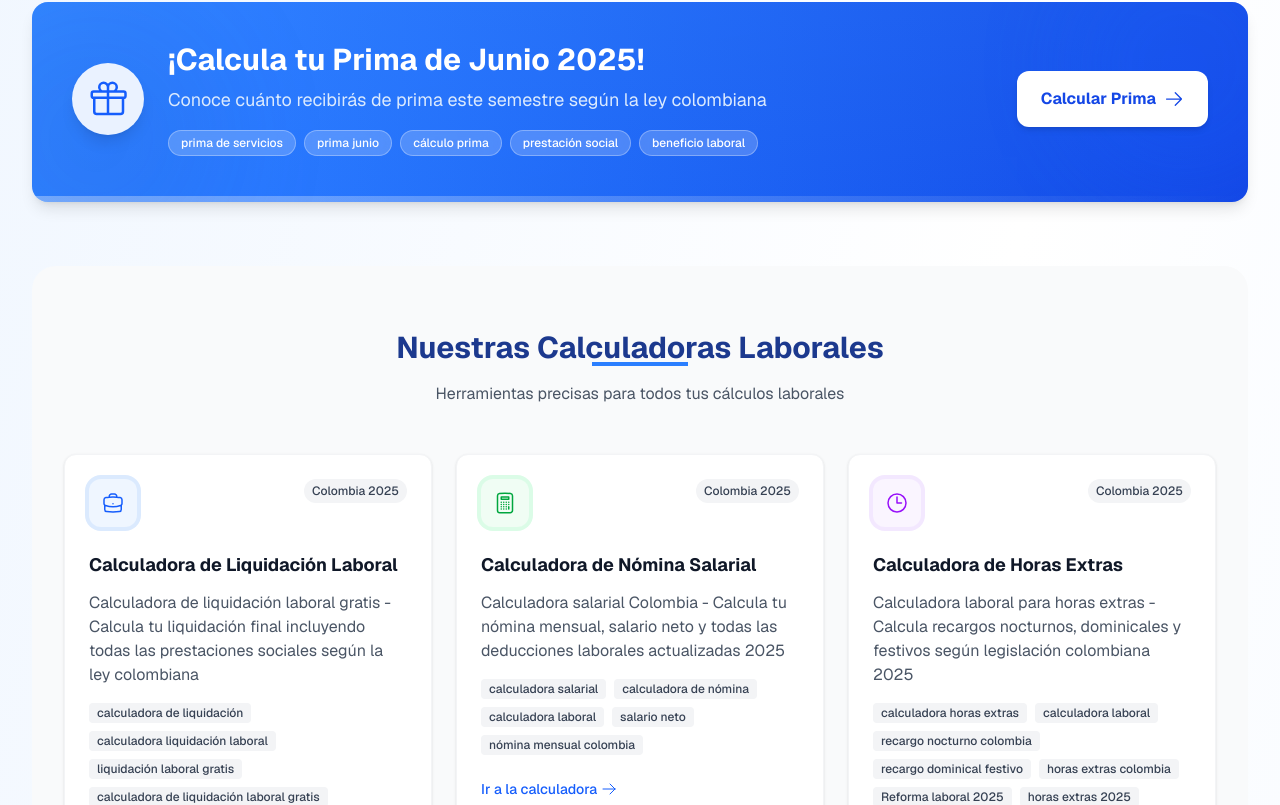
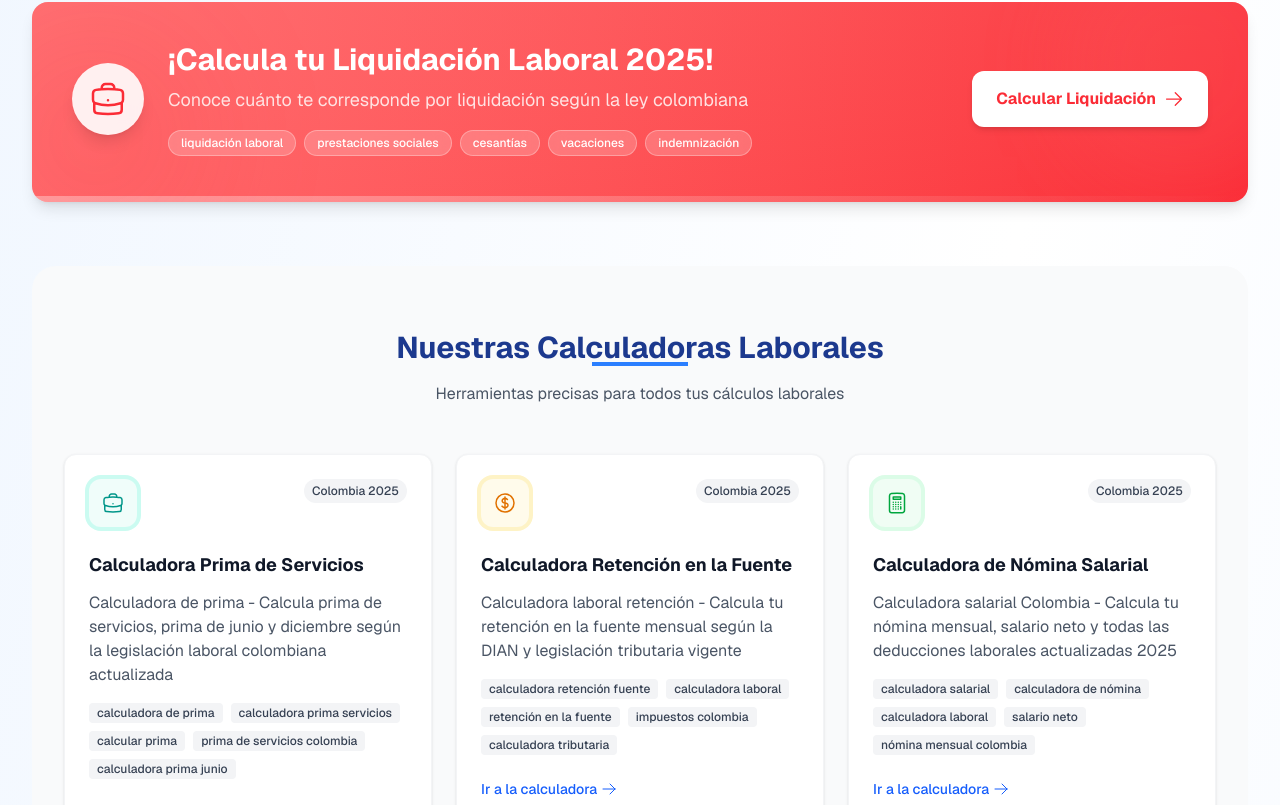
Before and after one commit to jdflorez480/calculadora_lab, a Next.js app: page / in a window 1280 px wide. Shown: the part 860-1665 px from the top of the page. Built offline with nearby package versions, Linux system fonts and the light colour scheme.

Commit message:
feat: Actualizar horas extra segun reforma laboral y quitar banner de prima de Junio

```diff
--- a/src/app/calculadoras/horas-extras/page.tsx
+++ b/src/app/calculadoras/horas-extras/page.tsx
@@ -90,7 +90,7 @@ function HorasExtrasContent() {
       {
         concepto: 'Recargo Dominical/Festivo',
         valor: resultadoCalculo.totalHorasDominicalesFestivas,
-        descripcion: `${datos.horasDominicalesFestivas} horas con recargo del 75%`
+        descripcion: `${datos.horasDominicalesFestivas} horas con recargo del 80%`
       },
       {
         concepto: 'Horas Extras Dominicales/Festivas',
@@ -123,6 +123,27 @@ function HorasExtrasContent() {
           <p className="mt-4 text-xl text-gray-600">
             Calcula el valor de tus horas extras, recargos nocturnos y dominicales
           </p>
+        </div>
+
+        {/* Banner informativo sobre reforma laboral 2025 */}
+        <div className="bg-blue-50 border border-blue-200 rounded-lg p-6 mb-8">
+          <div className="flex items-center gap-3 mb-4">
+            <ClockIcon className="h-8 w-8 text-blue-600" />
+            <h3 className="text-xl font-semibold text-blue-900 m-0">
+              ¡Actualización Reforma Laboral 2025!
+            </h3>
+          </div>
+          <div className="text-blue-700 space-y-2">
+            <p>
+              <strong>✓ Recargo dominical/festivo:</strong> Aumentó del 75% al <strong>80%</strong> desde enero 2025
+            </p>
+            <p>
+              <strong>✓ Horario nocturno:</strong> Cambia de 9:00 PM a <strong>7:00 PM</strong> desde julio 2025
+            </p>
+            <p className="text-sm">
+              Esta calculadora ya incluye los nuevos porcentajes vigentes en 2025.
+            </p>
+          </div>
         </div>
 
         <form onSubmit={handleSubmit} className="bg-white p-8 rounded-2xl shadow-xl">
@@ -214,7 +235,7 @@ function HorasExtrasContent() {
                 min="0"
                 max="999"
               />
-              <p className="mt-1 text-sm text-gray-500">Recargo del 75%</p>
+              <p className="mt-1 text-sm text-gray-500">Recargo del 80% (Reforma 2025)</p>
             </div>
 
             {/* Horas Extras Dominicales/Festivas */}
@@ -256,7 +277,7 @@ function HorasExtrasContent() {
                 min="0"
                 max="999"
               />
-              <p className="mt-1 text-sm text-gray-500">Recargo del 35%</p>
+              <p className="mt-1 text-sm text-gray-500">Recargo del 35% (7:00 PM - 6:00 AM desde julio 2025)</p>
             </div>
           </div>
 
@@ -294,8 +315,8 @@ function HorasExtrasContent() {
           <ul className="list-disc pl-5 mb-4 text-gray-700">
             <li><b>Horas extras diurnas:</b> Recargo del 25% sobre la hora ordinaria.</li>
             <li><b>Horas extras nocturnas:</b> Recargo del 75% sobre la hora ordinaria.</li>
-            <li><b>Recargo nocturno:</b> 35% adicional por laborar entre las 9:00 p.m. y las 6:00 a.m.</li>
-            <li><b>Horas dominicales y festivas:</b> Recargo del 75%.</li>
+            <li><b>Recargo nocturno:</b> 35% adicional por laborar entre las 7:00 p.m. y las 6:00 a.m. (cambio desde julio 2025).</li>
+            <li><b>Horas dominicales y festivas:</b> Recargo del 80% (aumento desde 2025).</li>
             <li><b>Horas extras dominicales/festivas:</b> Recargo del 100%.</li>
           </ul>
           <p className="text-gray-700 font-mono bg-gray-100 p-4 rounded-lg mb-4">
@@ -303,7 +324,7 @@ function HorasExtrasContent() {
             Valor hora extra diurna = Valor hora ordinaria × 1,25<br/>
             Valor hora extra nocturna = Valor hora ordinaria × 1,75<br/>
             Valor recargo nocturno = Valor hora ordinaria × 0,35<br/>
-            Valor hora dominical/festiva = Valor hora ordinaria × 1,75<br/>
+            Valor hora dominical/festiva = Valor hora ordinaria × 1,80 (2025)<br/>
             Valor hora extra dominical/festiva = Valor hora ordinaria × 2
           </p>
           <h3 className="text-xl font-semibold text-gray-900 mb-2">Preguntas frecuentes sobre horas extras</h3>
--- /dev/null
+++ b/src/app/components/LiquidacionBanner.tsx
@@ -0,0 +1,88 @@
+'use client';
+
+import React from 'react';
+import Link from 'next/link';
+import { BriefcaseIcon, ArrowRightIcon } from '@heroicons/react/24/outline';
+
+const LiquidacionBanner = () => {
+  const keywords = [
+    "liquidación laboral",
+    "prestaciones sociales",
+    "cesantías",
+    "vacaciones",
+    "indemnización",
+  ];
+
+  const handleBannerClick = () => {
+    // Registrar evento en Umami cuando se hace clic en el banner de liquidación
+    /* trackUmamiEvent('banner_click', {
+      element: 'liquidacion_banner',
+      location: 'home_page',
+      action: 'navigate_to_liquidacion_calculator'
+    }); */
+  };
+
+  const handleButtonClick = () => {
+    // Registrar evento en Umami cuando se hace clic en el botón del banner
+    /* trackUmamiEvent('button_click_banner', {
+      element: 'liquidacion_banner_button',
+      location: 'home_page',
+      action: 'navigate_to_liquidacion_calculator'
+    }); */
+  };
+
+  return (
+    <div className="my-16" onClick={handleBannerClick}>
+      <div className="bg-gradient-to-r from-red-400 to-red-500 rounded-2xl shadow-lg overflow-hidden group hover:shadow-xl transition-all duration-300 transform hover:-translate-y-1">
+        <div className="relative">
+          <div className="absolute top-0 left-0 w-full h-full bg-gradient-to-br from-red-300 to-transparent opacity-20"></div>
+          <div className="absolute -right-16 -top-16 w-64 h-64 bg-red-400 rounded-full opacity-20 blur-2xl"></div>
+          <div className="absolute -left-16 -bottom-16 w-64 h-64 bg-red-500 rounded-full opacity-10 blur-3xl"></div>
+
+          <div className="relative p-8 md:p-10 flex flex-col md:flex-row items-center justify-between gap-8 z-10">
+            <div className="flex flex-col md:flex-row items-start md:items-center gap-6 max-w-3xl">
+              <div className="bg-white/90 backdrop-blur-sm p-4 rounded-full shadow-lg">
+                <BriefcaseIcon className="h-10 w-10 text-red-500" />
+              </div>
+
+              <div className="text-left">
+                <h2 className="text-2xl md:text-3xl font-bold text-white">
+                  ¡Calcula tu Liquidación Laboral 2025!
+                </h2>
+                <p className="mt-2 text-red-100 text-lg">
+                  Conoce cuánto te corresponde por liquidación según la ley colombiana
+                </p>
+                <div className="mt-4 flex flex-wrap gap-2">
+                  {keywords.map((keyword) => (
+                    <span
+                      key={keyword}
+                      className="inline-flex items-center px-3 py-1 rounded-full text-xs font-medium bg-white/20 backdrop-blur-sm text-white border border-white/30"
+                    >
+                      {keyword}
+                    </span>
+                  ))}
+                </div>
+              </div>
+            </div>
+
+            <Link
+              href="/calculadoras/liquidacion"
+              className="bg-white text-red-500 px-6 py-4 rounded-xl font-bold hover:bg-red-50 transition-colors duration-300 flex items-center space-x-2 shadow-md"
+              onClick={(e) => {
+                e.stopPropagation(); // Evitar que se registre también el clic en el banner
+                handleButtonClick();
+              }}
+            >
+              <span>Calcular Liquidación</span>
+              <ArrowRightIcon className="h-5 w-5 transition-transform group-hover:translate-x-1" />
+            </Link>
+          </div>
+
+          <div className="h-1.5 bg-gradient-to-r from-white/40 to-transparent"></div>
+        </div>
+      </div>
+    </div>
+  );
+};
+
+export default LiquidacionBanner;
--- a/src/app/page.tsx
+++ b/src/app/page.tsx
@@ -15,6 +15,7 @@ import ContactBar from "./components/ContactBar";
 import HeroSection from "./components/HeroSection";
 import StatisticsSection from "./components/StatisticsSection";
 import PrimaBanner from "./components/PrimaBanner";
+import LiquidacionBanner from "./components/LiquidacionBanner";
 import BusinessBanner from "./components/BusinessBanner";
 import CalculatorsSection from "./components/CalculatorsSection";
 import BenefitsSection from "./components/BenefitsSection";
@@ -33,20 +34,35 @@ export const metadata: Metadata = {
 
 const calculadoras = [
   {
-    titulo: "Calculadora de Liquidación Laboral",
+    titulo: "Calculadora Prima de Servicios",
     descripcion:
-      "Calculadora de liquidación laboral gratis - Calcula tu liquidación final incluyendo todas las prestaciones sociales según la ley colombiana",
+      "Calculadora de prima - Calcula prima de servicios, prima de junio y diciembre según la legislación laboral colombiana actualizada",
     icono: BriefcaseIcon,
-    href: "/calculadoras/liquidacion",
+    href: "/calculadoras/prima",
     keywords: [
-      "calculadora de liquidación",
-      "calculadora liquidación laboral",
-      "liquidación laboral gratis",
-      "calculadora de liquidación laboral gratis",
-      "calcular liquidación laboral",
+      "calculadora de prima",
+      "calculadora prima servicios",
+      "calcular prima",
+      "prima de servicios colombia",
+      "calculadora prima junio",
     ],
-    color: "bg-blue-50 text-blue-600 ring-blue-100",
+    color: "bg-teal-50 text-teal-600 ring-teal-100",
   },
+  {
+    titulo: "Calculadora Retención en la Fuente",
+    descripcion: "Calculadora laboral retención - Calcula tu retención en la fuente mensual según la DIAN y legislación tributaria vigente",
+    icono: CurrencyDollarIcon,
+    href: "/calculadoras/retencion",
+    keywords: [
+      "calculadora retención fuente",
+      "calculadora laboral",
+      "retención en la fuente",
+      "impuestos colombia",
+      "calculadora tributaria",
+    ],
+    color: "bg-amber-50 text-amber-600 ring-amber-100",
+  },
+
   {
     titulo: "Calculadora de Nómina Salarial",
     descripcion:
@@ -83,19 +99,35 @@ const calculadoras = [
     ],
     color: "bg-purple-50 text-purple-600 ring-purple-100",
   },
-  {
-    titulo: "Calculadora Retención en la Fuente",
-    descripcion: "Calculadora laboral retención - Calcula tu retención en la fuente mensual según la DIAN y legislación tributaria vigente",
-    icono: CurrencyDollarIcon,
-    href: "/calculadoras/retencion",
+    {
+    titulo: "Calculadora de Liquidación Laboral",
+    descripcion:
+      "Calculadora de liquidación laboral gratis - Calcula tu liquidación final incluyendo todas las prestaciones sociales según la ley colombiana",
+    icono: BriefcaseIcon,
+    href: "/calculadoras/liquidacion",
     keywords: [
-      "calculadora retención fuente",
+      "calculadora de liquidación",
+      "calculadora liquidación laboral",
+      "liquidación laboral gratis",
+      "calculadora de liquidación laboral gratis",
+      "calcular liquidación laboral",
+    ],
+    color: "bg-blue-50 text-blue-600 ring-blue-100",
+  },
+   {
+    titulo: "Calculadora Aportes Independientes",
+    descripcion:
+      "Calculadora laboral independientes - Calcula aportes a pensión, salud y otros gastos como trabajador independiente según legislación 2025",
+    icono: BriefcaseIcon,
+    href: "/calculadoras/aportes-independientes",
+    keywords: [
+      "calculadora aportes independientes",
       "calculadora laboral",
-      "retención en la fuente",
-      "impuestos colombia",
-      "calculadora tributaria",
+      "aportes pensión independientes",
+      "aportes salud independientes",
+      "trabajadores independientes colombia",
     ],
-    color: "bg-amber-50 text-amber-600 ring-amber-100",
+    color: "bg-rose-50 text-rose-600 ring-rose-100",
   },
   {
     titulo: "Calculadora de Cesantías",
@@ -126,36 +158,7 @@ const calculadoras = [
     ],
     color: "bg-cyan-50 text-cyan-600 ring-cyan-100",
   },
-  {
-    titulo: "Calculadora Prima de Servicios",
-    descripcion:
-      "Calculadora de prima - Calcula prima de servicios, prima de junio y diciembre según la legislación laboral colombiana actualizada",
-    icono: BriefcaseIcon,
-    href: "/calculadoras/prima",
-    keywords: [
-      "calculadora de prima",
-      "calculadora prima servicios",
-      "calcular prima",
-      "prima de servicios colombia",
-      "calculadora prima junio",
-    ],
-    color: "bg-teal-50 text-teal-600 ring-teal-100",
-  },
-  {
-    titulo: "Calculadora Aportes Independientes",
-    descripcion:
-      "Calculadora laboral independientes - Calcula aportes a pensión, salud y otros gastos como trabajador independiente según legislación 2025",
-    icono: BriefcaseIcon,
-    href: "/calculadoras/aportes-independientes",
-    keywords: [
-      "calculadora aportes independientes",
-      "calculadora laboral",
-      "aportes pensión independientes",
-      "aportes salud independientes",
-      "trabajadores independientes colombia",
-    ],
-    color: "bg-rose-50 text-rose-600 ring-rose-100",
-  },
+
 ];
 
 // Nuevas secciones para mejorar la página
@@ -215,8 +218,10 @@ export default function Home() {
       <div className="max-w-7xl mx-auto relative z-10">
         <StatisticsSection estadisticas={estadisticas} />
 
-        {/* Banner Prima Junio 2025 */}
-        <PrimaBanner />
+        {/* Banner Prima Junio 2025 - Comentado hasta diciembre  <PrimaBanner /> */}
+
+        {/* Banner Liquidación Laboral 2025 - Comentado temporalmente */}
+        <LiquidacionBanner />
 
         {/* Sección Calculadoras */}
         <CalculatorsSection calculadoras={calculadoras} />
@@ -289,8 +294,8 @@ export default function Home() {
       {/* Subtle Wave Divider */}
       <WaveDivider />
 
-      {/* Botón flotante para la calculadora de prima */}
-      <FloatingPrimaButton />
+      {/* Botón flotante para la calculadora de prima
+      <FloatingPrimaButton />*/}
 
       {/* Botón flotante para compartir la página
       <ShareButton variant="floating" />*/}
--- a/src/app/utils/calculosLaborales.ts
+++ b/src/app/utils/calculosLaborales.ts
@@ -14,12 +14,12 @@ export const PORCENTAJE_SALUD = 0.04; // 4% del salario base
 export const PORCENTAJE_PENSION = 0.04; // 4% del salario base
 export const AUXILIO_TRANSPORTE_2025 = 200000;
 
-// Constantes para horas extras
+// Constantes para horas extras (actualizadas según reforma laboral 2025)
 export const RECARGO_HORA_EXTRA_DIURNA = 0.25; // 25% adicional
 export const RECARGO_HORA_EXTRA_NOCTURNA = 0.75; // 75% adicional
-export const RECARGO_HORA_DOMINICAL_FESTIVO = 0.75; // 75% adicional
+export const RECARGO_HORA_DOMINICAL_FESTIVO = 0.80; // 80% adicional (cambio 2025)
 export const RECARGO_HORA_EXTRA_DOMINICAL_FESTIVO = 1.00; // 100% adicional
-export const RECARGO_NOCTURNO = 0.35; // 35% adicional
+export const RECARGO_NOCTURNO = 0.35; // 35% adicional (horario cambia a 7PM-6AM en julio 2025)
 
 // Constantes para retención en la fuente 2025
 export const UVT_2025 = 49799;
```
